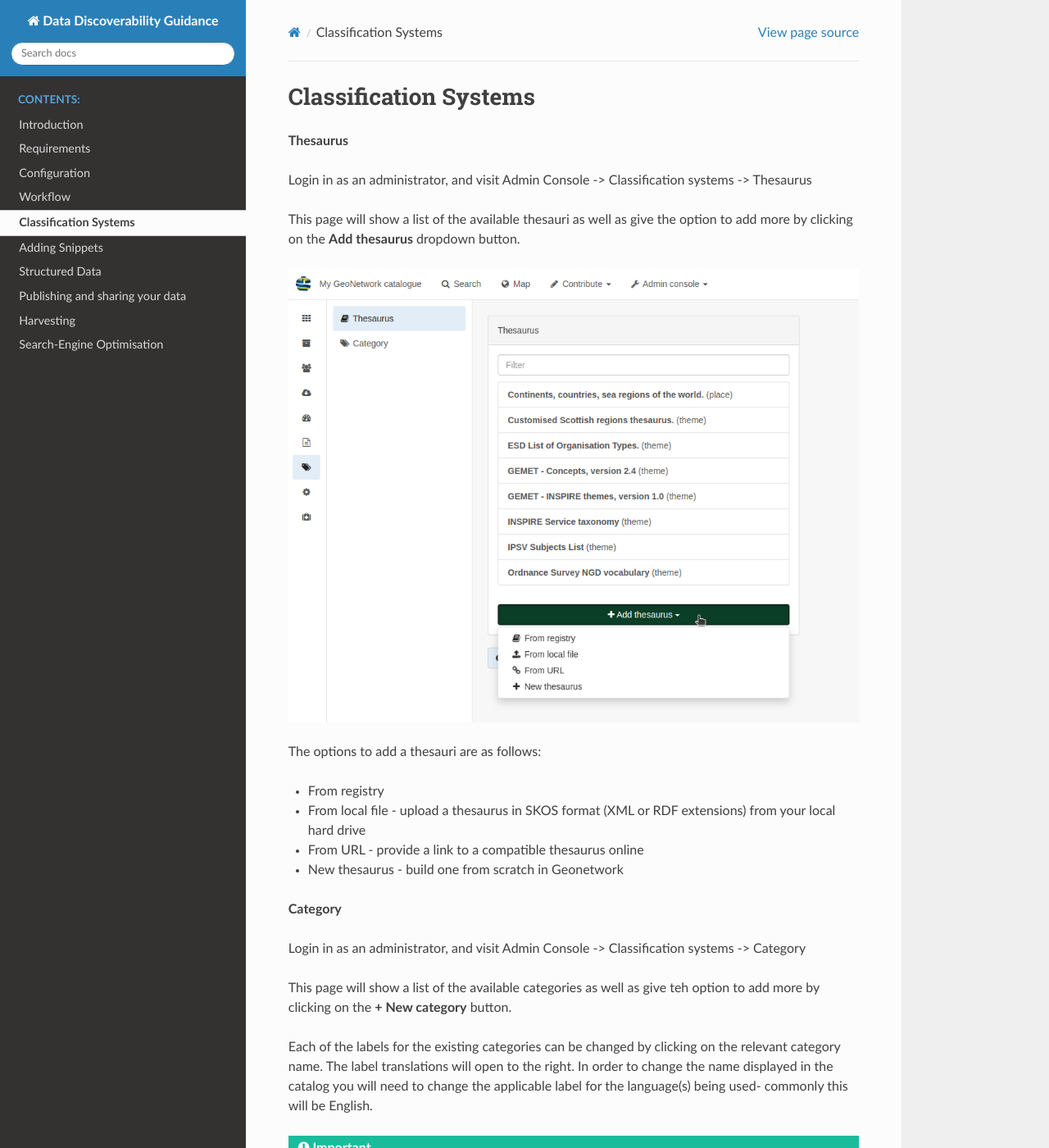
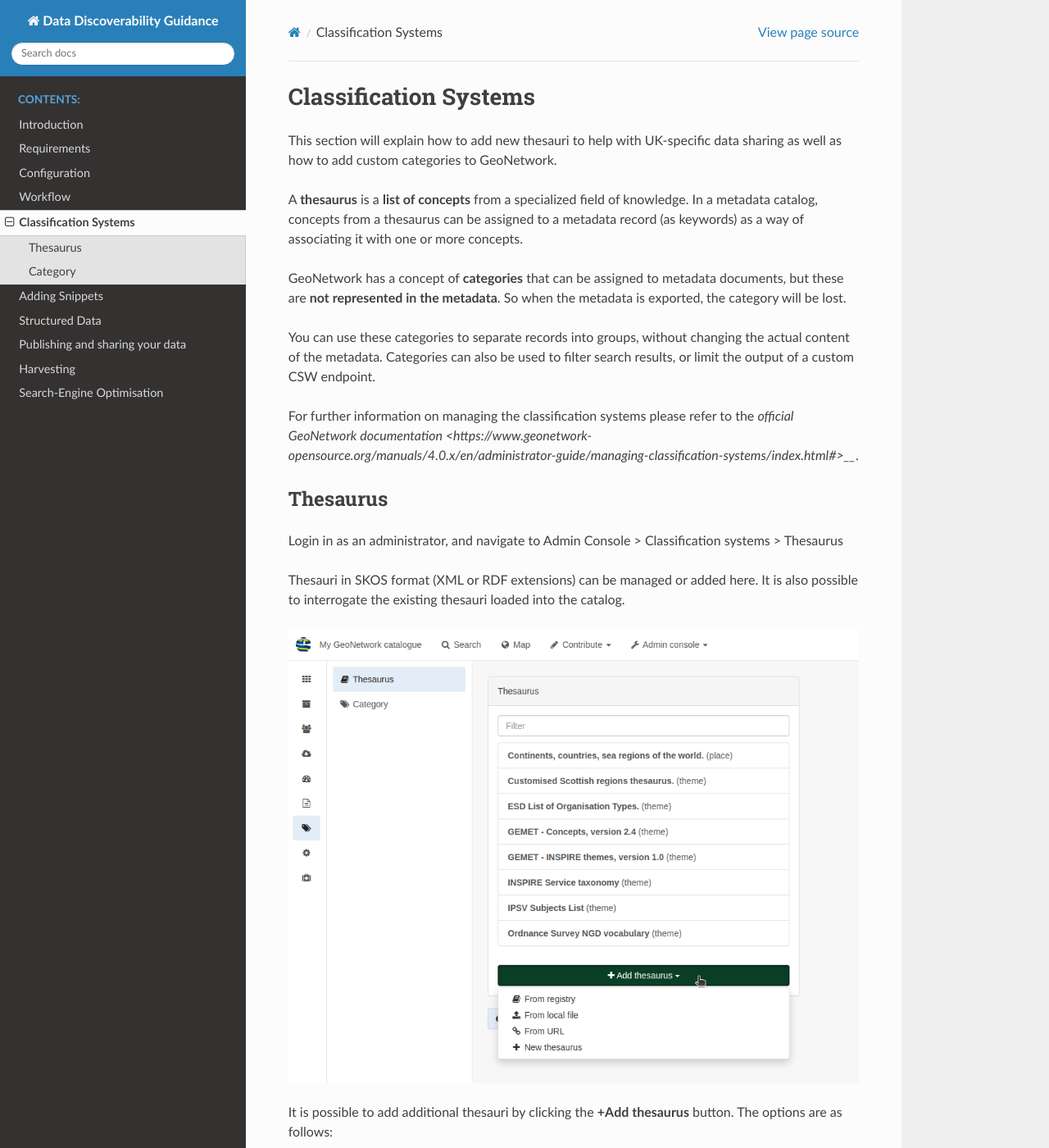
Before and after one commit to AstunTechnology/datadiscoverabilityguidance, a Sphinx documentation site: the page built from docs/source/classificationsystems.rst, in a window 1280 px wide and 1400 px high. Shown: the whole window at 82% size. Built offline with Sphinx 7.4.7 and the Read the Docs theme 2.0.0, drawn with Linux system fonts in a browser that asks for light colours; some of the changed text lies outside the part shown.

Commit message:
various improvements to wording and layout

```diff
--- a/docs/source/classificationsystems.rst
+++ b/docs/source/classificationsystems.rst
@@ -1,22 +1,41 @@
 Classification Systems
 ======================
 
-**Thesaurus**
+This section will explain how to add new thesauri to help with UK-specific data sharing as well as how to add custom categories to GeoNetwork.
 
-Login in as an administrator, and visit Admin Console -> Classification systems -> Thesaurus
+A **thesaurus** is a **list of concepts** from a specialized field of knowledge.
+In a metadata catalog, concepts from a thesaurus can be assigned to a metadata record (as keywords) as a way of associating it with one or more concepts.
 
-This page will show a list of the available thesauri as well as give the option to add more by clicking on the **Add thesaurus** dropdown button.
+GeoNetwork has a concept of **categories** that can be assigned to metadata documents, but these are **not represented in the metadata**.
+So when the metadata is exported, the category will be lost.
+
+You can use these categories to separate records into groups, without changing the actual content of the metadata.
+Categories can also be used to filter search results, or limit the output of a custom CSW endpoint.
+
+For further information on managing the classification systems please refer to the
+`official GeoNetwork documentation <https://www.geonetwork-opensource.org/manuals/4.0.x/en/administrator-guide/managing-classification-systems/index.html#>__`.
+
+Thesaurus
+---------
+
+Login in as an administrator, and navigate to Admin Console > Classification systems > Thesaurus
+
+Thesauri in SKOS format (XML or RDF extensions) can be managed or added here. It is also possible to interrogate the existing thesauri loaded into the catalog.
 
 |Thesaurus page|
 
-The options to add a thesauri are as follows:
+It is possible to add additional thesauri by clicking the **+Add thesaurus** button. The options are as follows:
 
 * From registry
 * From local file - upload a thesaurus in SKOS format (XML or RDF extensions) from your local hard drive
 * From URL - provide a link to a compatible thesaurus online
 * New thesaurus - build one from scratch in Geonetwork
 
-**Category**
+For more information on how to create or manage thesauri please refer to the
+`official GeoNetwork documentation <https://www.geonetwork-opensource.org/manuals/4.0.x/en/administrator-guide/managing-classification-systems/managing-thesaurus.html>__`.
+
+Category
+--------
 
 Login in as an administrator, and visit Admin Console -> Classification systems -> Category
 
--- a/docs/source/workflow.rst
+++ b/docs/source/workflow.rst
@@ -67,6 +67,9 @@
 (see `Linking a document <https://geonetwork-opensource.org/manuals/4.0.x/en/user-guide/associating-resources/linking-online-resources.html#linking-a-document>`__)
 * as a record and described using the ISO19115-3 standard (replacing ISO19110)
 
+.. warning::
+	Users downloading a record will need to download the associated feature catalog (or any associated resources) separately as this is not currently downloaded at the same time by default.
+
 **Creating a link to a Feature Catalog**
 
 * Log into GeoNetwork as a user with Editor priviliges or higher and find the metadata record for your dataset
```
Also changed, not shown: other parts of docs/source/classificationsystems.rst (+0 -3 lines).
